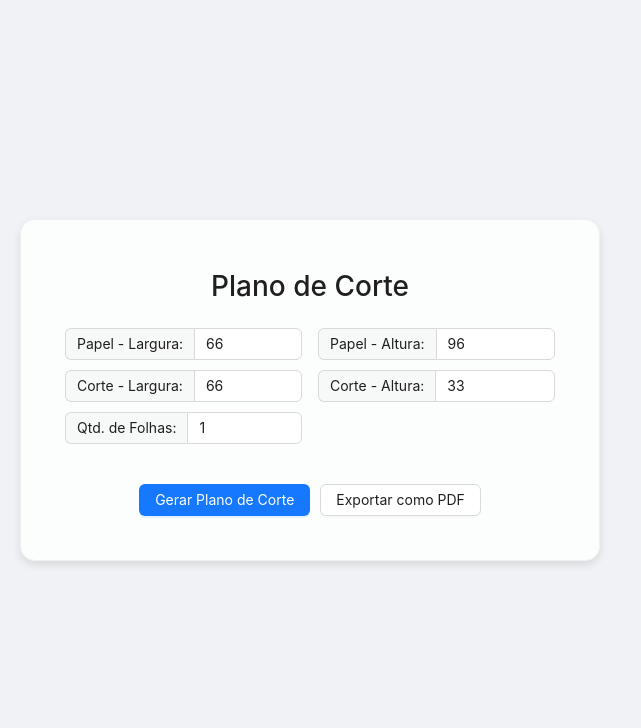
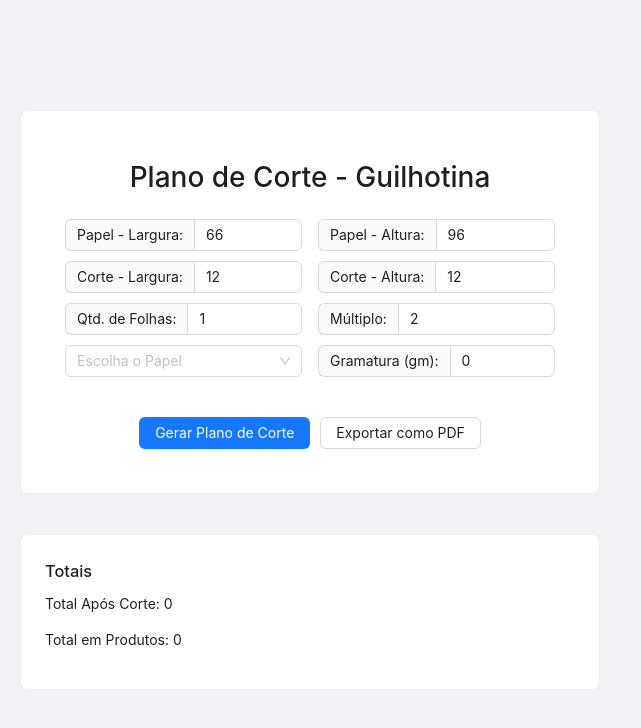
Before and after one commit to MitoCoder/Sistema-de-Corte-Edvam, a React (Create React App) app: page / in a window 1280 px wide. Shown: the top 728 px of the page, without its empty margins (0-641 px from the left). Built offline with nearby package versions, Linux system fonts and the light colour scheme.

Commit message:
Novidades: Atualização Grande
Segue as Melhorias:

- Múltiplo de Produtos
- Totais Visiveis
- Gramatura
- Tipo de Papel
- Nome do PDF alterado.
-

```diff
--- a/src/App.js
+++ b/src/App.js
@@ -1,18 +1,21 @@
 import React, { useState } from 'react';
-import { Card, Button, Input, Row, Col } from 'antd';
+import { Card, Button, Input, Row, Col, Select } from 'antd';
 import 'antd/dist/reset.css'; // Importa o CSS do Ant Design
 import './App.css'; // Importa o CSS Personalizado
 import { jsPDF } from 'jspdf';
 
+const { Option } = Select;
+
 const App = () => {
   const [paperWidth, setPaperWidth] = useState(66);
   const [paperHeight, setPaperHeight] = useState(96);
-  const [cutWidth, setCutWidth] = useState(66);
-  const [cutHeight, setCutHeight] = useState(33);
+  const [cutWidth, setCutWidth] = useState(12);
+  const [cutHeight, setCutHeight] = useState(12);
   const [paperQuantity, setPaperQuantity] = useState(1);
-
-  // Defina a escala do Canvas aqui
-  const scale = 0.7; // Altere este valor para ajustar a escala de visualização do Canvas
+  const [multiplo, setMultiplo] = useState(2);
+  const [material, setMaterial] = useState();
+  const [gramatura, setGramatura] = useState(0);
+  const [totals, setTotals] = useState({ totalCuts: 0, totalProducts: 0 });
 
   const calculateCuts = () => {
     const rows = Math.floor(paperHeight / cutHeight);
@@ -24,6 +27,12 @@ const App = () => {
     const leftoverHeight = paperHeight - totalCutHeight;
 
     return { rows, cols, leftoverWidth, leftoverHeight, totalCuts: rows * cols };
+  };
+
+  const updateTotals = () => {
+    const { totalCuts } = calculateCuts();
+    const totalProducts = totalCuts * paperQuantity * multiplo;
+    setTotals({ totalCuts, totalProducts });
   };
 
   const drawPlan = () => {
@@ -52,7 +61,7 @@ const App = () => {
     }
 
     ctx.font = '14px Arial';
-    ctx.fillText(`Papel: ${paperWidth}x${paperHeight}`, 10, paperHeight * 10 - 10);
+    ctx.fillText(`${paperWidth}x${paperHeight}`, 10, paperHeight * 10 - 10);
 
     ctx.strokeStyle = 'darkred'; // Cor vermelha escura para as linhas da sobra
     ctx.lineWidth = 2; // Linha mais grossa para a sobra
@@ -84,12 +93,13 @@ const App = () => {
 
     // Adiciona o título do PDF
     pdf.setFontSize(13);
-    pdf.text(`Plano de Corte - Papel: ${paperWidth}x${paperHeight} cm`, centerX, 10);
+    pdf.text(`Plano de Corte - ${material} ${gramatura}gm ${paperWidth}x${paperHeight} cm`, centerX, 10);
 
     // Adiciona o total de folhas e o total após corte
     pdf.setFontSize(10);
     pdf.text(`Total de Folhas: ${paperQuantity}`, centerX, 15);
     pdf.text(`Total Após Corte: ${totalCuts * paperQuantity}`, centerX, 20);
+    pdf.text(`Total em Produtos: ${totalCuts * paperQuantity * multiplo}`, centerX, 25);
 
     // Desenha os cortes
     pdf.setDrawColor(0, 0, 0); // Preto para as linhas de corte
@@ -117,79 +127,56 @@ const App = () => {
       pdf.text(`Sobra: ${leftoverHeight} cm`, textX, textY);
     }
 
-    pdf.save('Plano-de-Corte.pdf');
+    pdf.save(`Plano de Corte - ${material} ${gramatura}gm - ${paperWidth}x${paperHeight} cm.pdf`);
   };
 
   return (
     <div style={{ padding: '20px', display: 'flex', height: '100vh' }}>
-      {/* Coluna da esquerda com o Card */}
       <div style={{ flex: 1, display: 'flex', flexDirection: 'column', alignItems: 'center', justifyContent: 'center' }}>
-        <Card
-          style={{
-            width: '100%',
-            maxWidth: '600px',
-            borderRadius: '15px',
-            background: 'rgba(255, 255, 255, 0.8)',
-            backdropFilter: 'blur(10px)',
-            boxShadow: '0 4px 8px rgba(0, 0, 0, 0.1)',
-            padding: '20px',
-            marginBottom: '20px' // Espaço entre o Card e o Canvas
-          }}
-        >
-          <h1 style={{ textAlign: 'center' }}>Plano de Corte</h1>
+        <Card style={{ width: '100%', maxWidth: '600px', padding: '20px', marginBottom: '20px' }}>
+          <h1 style={{ textAlign: 'center' }}>Plano de Corte - Guilhotina</h1>
           <Row gutter={16}>
             <Col xs={24} sm={12}>
-              <Input
-                type="number"
-                value={paperWidth}
-                onChange={(e) => setPaperWidth(Number(e.target.value))}
-                addonBefore="Papel - Largura:"
-                style={{ marginBottom: '10px' }}
-              />
+              <Input type="number" value={paperWidth} onChange={(e) => setPaperWidth(Number(e.target.value))} addonBefore="Papel - Largura:" style={{ marginBottom: '10px' }} />
             </Col>
             <Col xs={24} sm={12}>
-              <Input
-                type="number"
-                value={paperHeight}
-                onChange={(e) => setPaperHeight(Number(e.target.value))}
-                addonBefore="Papel - Altura:"
-                style={{ marginBottom: '10px' }}
-              />
+              <Input type="number" value={paperHeight} onChange={(e) => setPaperHeight(Number(e.target.value))} addonBefore="Papel - Altura:" style={{ marginBottom: '10px' }} />
             </Col>
           </Row>
           <Row gutter={16}>
             <Col xs={24} sm={12}>
-              <Input
-                type="number"
-                value={cutWidth}
-                onChange={(e) => setCutWidth(Number(e.target.value))}
-                addonBefore="Corte - Largura:"
-                style={{ marginBottom: '10px' }}
-              />
+              <Input type="number" value={cutWidth} onChange={(e) => setCutWidth(Number(e.target.value))} addonBefore="Corte - Largura:" style={{ marginBottom: '10px' }} />
             </Col>
             <Col xs={24} sm={12}>
-              <Input
-                type="number"
-                value={cutHeight}
-                onChange={(e) => setCutHeight(Number(e.target.value))}
-                addonBefore="Corte - Altura:"
-                style={{ marginBottom: '10px' }}
-              />
+              <Input type="number" value={cutHeight} onChange={(e) => setCutHeight(Number(e.target.value))} addonBefore="Corte - Altura:" style={{ marginBottom: '10px' }} />
             </Col>
           </Row>
           <Row gutter={16}>
             <Col xs={24} sm={12}>
-              <Input
-                type="number"
-                value={paperQuantity}
-                onChange={(e) => setPaperQuantity(Number(e.target.value))}
-                addonBefore="Qtd. de Folhas:"
-                style={{ marginBottom: '10px' }}
-              />
+              <Input type="number" value={paperQuantity} onChange={(e) => setPaperQuantity(Number(e.target.value))} addonBefore="Qtd. de Folhas:" style={{ marginBottom: '10px' }} />
+            </Col>
+            <Col xs={24} sm={12}>
+              <Input type="number" value={multiplo} onChange={(e) => setMultiplo(Number(e.target.value))} addonBefore="Múltiplo:" style={{ marginBottom: '10px' }} />
+            </Col>
+          </Row>
+          <Row gutter={16}>
+            <Col xs={24} sm={12}>
+              <Select value={material} onChange={setMaterial} placeholder="Escolha o Papel" style={{ width: '100%' }}>
+                <Option value="Triplex">Klabin</Option>
+                <Option value="Duplex">Duplex</Option>
+                <Option value="Klabin">Triplex</Option>
+                <Option value="Couche">Couche</Option>
+                <Option value="Kraft">Kraft</Option>
+                <Option value="Onda B">Onda B</Option>
+                <Option value="Onda E">Onda E</Option>
+              </Select>
+            </Col>
+            <Col xs={24} sm={12}>
+              <Input type="number" value={gramatura} onChange={(e) => setGramatura(Number(e.target.value))} addonBefore="Gramatura (gm):" style={{ marginBottom: '10px' }} />
             </Col>
           </Row>
           <div style={{ marginTop: '20px', display: 'flex', justifyContent: 'center' }}>
-            <Button type="primary" onClick={drawPlan} style={{ marginRight: '10px' }}>
+            <Button type="primary" onClick={() => { updateTotals(); drawPlan(); }} style={{ marginRight: '10px' }}>
               Gerar Plano de Corte
             </Button>
             <Button type="default" onClick={generatePDF}>
@@ -197,21 +184,16 @@ const App = () => {
             </Button>
           </div>
         </Card>
+
+        <Card style={{ width: '100%', maxWidth: '600px', marginTop: '20px' }}>
+          <h3>Totais</h3>
+          <p>Total Após Corte: {totals.totalCuts * paperQuantity}</p>
+          <p>Total em Produtos: {totals.totalProducts}</p>
+        </Card>
       </div>
 
-      {/* Coluna da direita com o Canvas */}
       <div style={{ flex: 1, display: 'flex', alignItems: 'center', justifyContent: 'center' }}>
-        <canvas
-          id="planCanvas"
-          width={paperWidth * 10}
-          height={paperHeight * 10}
-          style={{
-
-            display: 'block',
-            transform: `scale(${scale})`, // Aplica a escala aqui
-            transformOrigin: 'center' // Origem da transformação
-          }}
-        ></canvas>
+        <canvas id="planCanvas" width={paperWidth * 10} height={paperHeight * 10} style={{ transform: `scale(0.7)`, transformOrigin: 'center' }}></canvas>
       </div>
     </div>
   );
```
